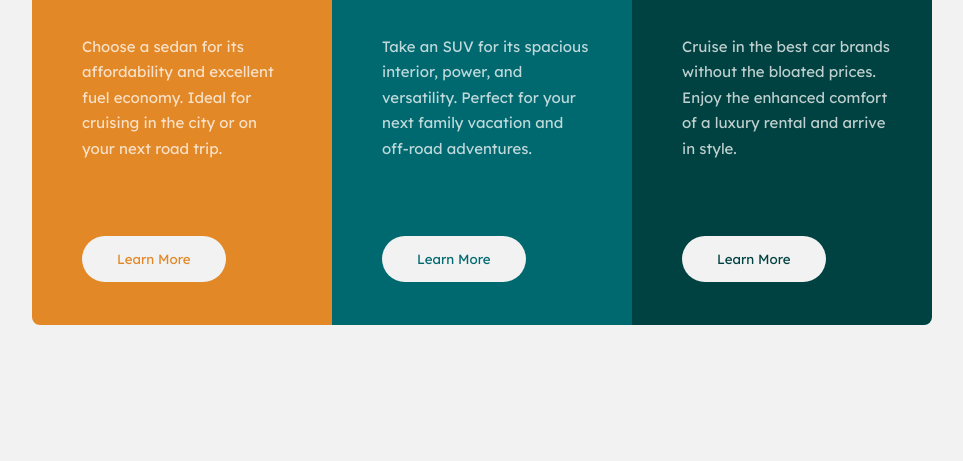
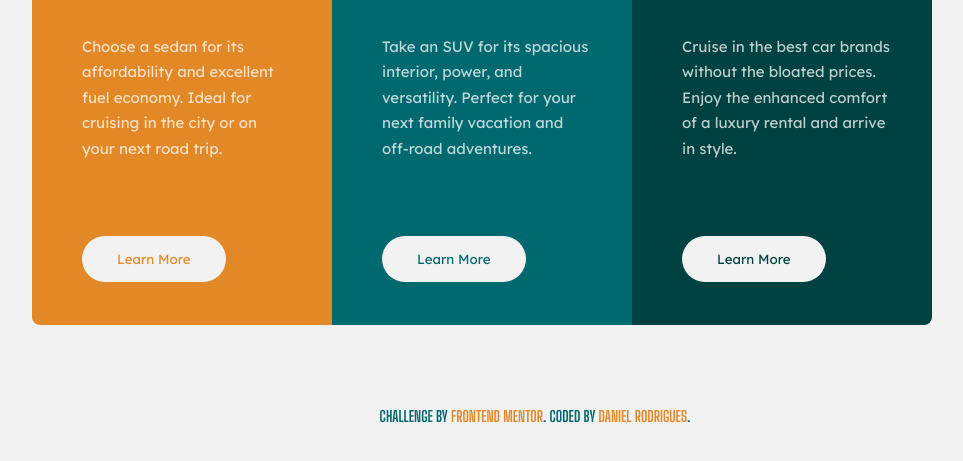
Before and after one commit to Daniel-R23/3-column-preview-card-component, a plain HTML site: page index.html in a window 1280 px wide. Shown: the part 325-786 px from the top of the page, without its empty margins (158-1121 px from the left). Drawn offline with Linux system fonts and the light colour scheme.

Commit message:
Update index.html

```diff
--- a/index.html
+++ b/index.html
@@ -90,6 +90,18 @@
     .item:nth-child(3)>button{
       color:var(--verde);
     }
+    .attribution{
+      position:absolute;
+      color:var(--azul);
+      bottom:50px;
+      left:42%;
+      font-family: 'Big Shoulders Display', sans-serif;
+      text-transform: uppercase;
+    }
+    .attribution>a{
+      text-decoration: none;
+      color: var(--laranja);
+    }
     @media screen and (max-width:375px){
       .container{
         display: flex;
@@ -147,10 +159,9 @@
       <button class="btn">Learn More</button>
     </div>
   </div>
-  <!--<div class="attribution">
+  <div class="attribution">
     Challenge by <a href="https://www.frontendmentor.io?ref=challenge" target="_blank">Frontend Mentor</a>.
-    Coded by <a href="#">Your Name Here</a>.
+    Coded by <a href="https://github.com/Daniel-R23">Daniel Rodrigues</a>.
   </div>
--->
 </body>
 </html>
```
